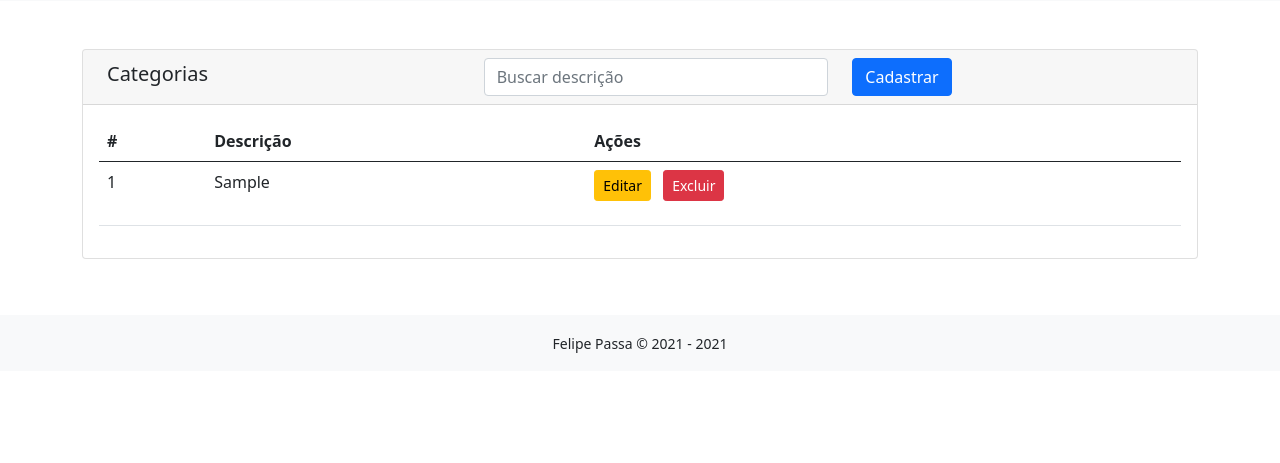
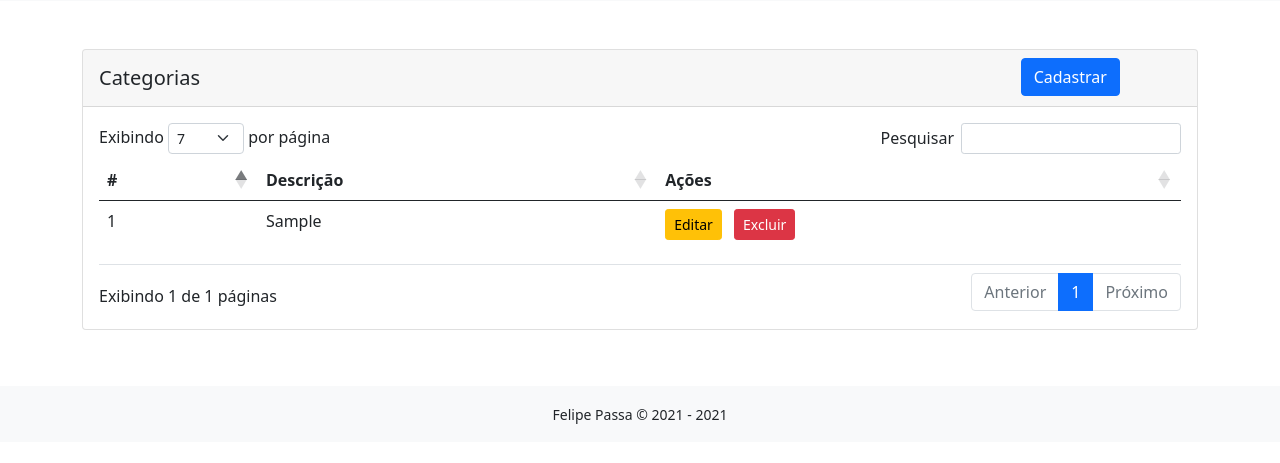
Before and after one commit to felipewpassa/php-cadastro-produtos, a PHP site: page /astrusweb-cadProdutos/categorias in a window 1280 px wide. Shown: the part 97-560 px from the top of the page. Run offline with PHP 8.4, Linux system fonts and the light colour scheme; tables that the repository leaves empty or names only in its code hold one stand-in row (values such as "Sample post"); some libraries are stand-ins or nearby versions.

Commit message:
data table categorias

```diff
--- a/app/Views/pages/categorias/index.php
+++ b/app/Views/pages/categorias/index.php
@@ -2,11 +2,8 @@
     <div class="card">
         <div class="card-header">
             <div class="row">
-                <div class="col-4 mx-2 mt-1">
+                <div class="col-10 pt-2 ml-2">
                     <h5>Categorias</h5>
-                </div>
-                <div class="col-4">
-                    <input class="form-control" type="text" id="searchBar" onkeyup="filtroCategoria()" placeholder="Buscar descrição">
                 </div>
                 <div class="col-2">
                      <a href="<?=URL?>/categorias/cadastrar" class="btn btn-primary">Cadastrar</a>
@@ -90,22 +87,23 @@
         request.send();
     }
 
-    function filtroCategoria() {
-        var searchBarText, listCategoria, tableLines, td, txtValue;
-        searchBarText = document.getElementById("searchBar").value.toUpperCase();
-        listCategoria = document.getElementById("listCategoria");
-        tableLines = listCategoria.getElementsByTagName("tr");
-
-        for (var line = 0; line < tableLines.length; line++) {
-            td = tableLines[line].getElementsByTagName("td")[1];
-            if (td) {
-                txtValue = td.textContent || td.innerText;
-                if (txtValue.toUpperCase().indexOf(searchBarText) > -1) {
-                    tableLines[line].style.display = "";
-                } else {
-                    tableLines[line].style.display = "none";
-                }
-            }
-        }
-    }
+    $(document).ready(function() {
+        $('#listCategoria').DataTable({
+            "language": {
+                "lengthMenu": "Exibindo _MENU_ por página",
+                "zeroRecords": "Nenhum registro encontrado",
+                "info": "Exibindo _PAGE_ de _PAGES_ páginas",
+                "infoEmpty": "Não há registros cadastrados",
+                "infoFiltered": "(filtrado de _MAX_ registros)",
+                "search": "Pesquisar",
+                "paginate": {
+                    "next": "Próximo",
+                    "previous": "Anterior",
+                    "first": "Primeiro",
+                    "last": "Último"
+                },
+            },
+            "lengthMenu": [[7, 25, 50, -1], [7, 25, 50, "todos"]]
+        });
+    });
 </script>
--- a/public/index.php
+++ b/public/index.php
@@ -12,6 +12,8 @@ include './../app/autoload.php'
     <title><?=APP_NAME?></title>
     <link rel="stylesheet" href="https://cdn.jsdelivr.net/npm/bootstrap@5.0.0/dist/css/bootstrap.min.css" >
     <link rel="stylesheet" href="https://cdn.jsdelivr.net/npm/bootstrap-icons@1.5.0/font/bootstrap-icons.css">
+    <link rel="stylesheet" href="https://cdn.jsdelivr.net/npm/bootstrap@5.0.0-beta1/dist/css/bootstrap.min.css">
+    <link rel="stylesheet" href="https://cdn.datatables.net/1.10.24/css/dataTables.bootstrap5.min.css">
     <link rel="stylesheet" href="index.css">
     <script src="https://code.jquery.com/jquery-3.6.0.min.js"></script>
 </head>
@@ -29,6 +31,8 @@ include './../app/autoload.php'
     </script>
     <script src="https://cdn.jsdelivr.net/npm/@popperjs/core@2.9.2/dist/umd/popper.min.js"></script>
     <script src="https://cdn.jsdelivr.net/npm/bootstrap@5.0.0/dist/js/bootstrap.min.js"></script>
+    <script src="https://cdn.datatables.net/1.10.24/js/jquery.dataTables.min.js"></script>
+    <script src="https://cdn.datatables.net/1.10.24/js/dataTables.bootstrap5.min.js"></script>
     <script src="https://unpkg.com/sweetalert/dist/sweetalert.min.js"></script>
     <script src="<?=URL?>/public/js/index.js"></script>
 </body>
```
